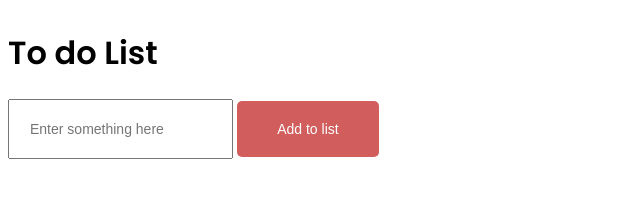
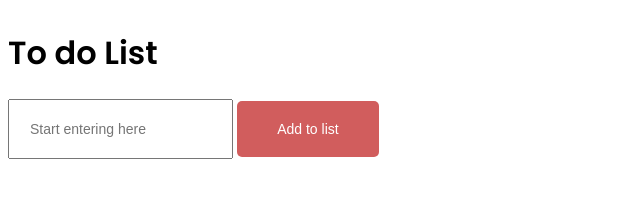
Before and after one commit to rkhalife/30Days30Projects, a plain HTML site: page 004 TodoList/index.html in a window 1280 px wide. Shown: the full height of the page, 0-640 px from the left. Drawn offline with Linux system fonts and the light colour scheme.

Commit message:
fix: not really a fix

```diff
--- a/004 TodoList/index.html
+++ b/004 TodoList/index.html
@@ -11,7 +11,7 @@
 <body>
     <h1>To do List</h1>
     <form>
-    <input type="text" class="input" placeholder="Enter something here" />
+    <input type="text" class="input" placeholder="Start entering here" />
     <button name="Add to list" id="btnAdd" value="Add to list" type="submit">Add to list</button>
 </form>
 
```
